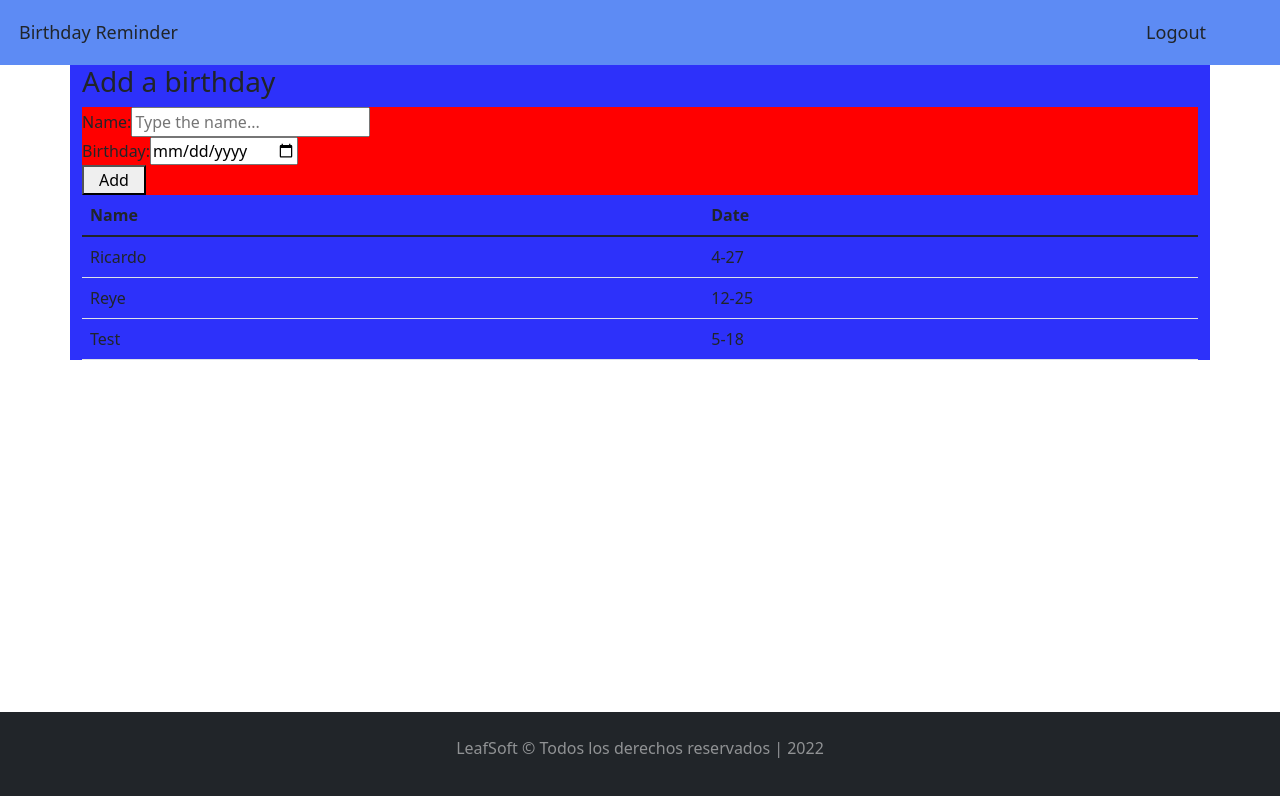
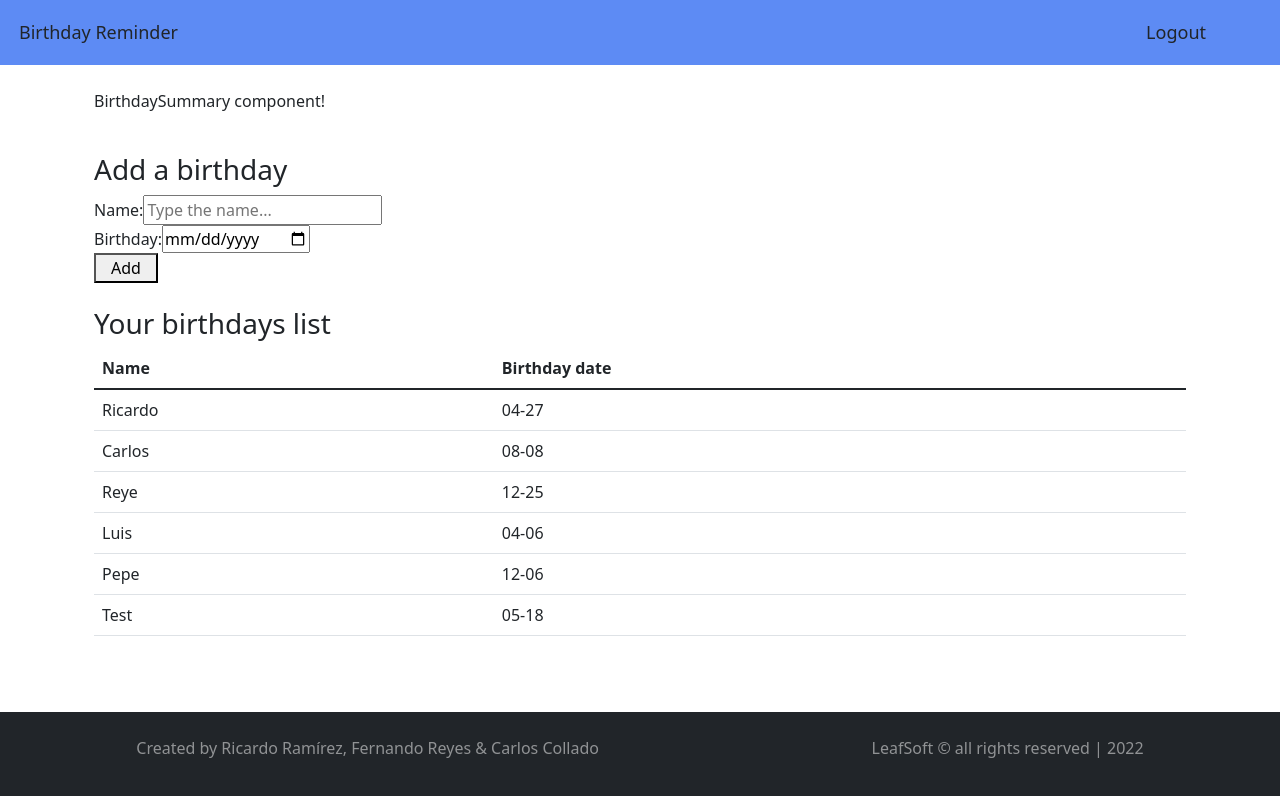
Before and after one commit to Ricaidito/bday-app, a React (Create React App) app: page / in a window 1280 px wide. Shown: the top 796 px of the page. Built offline with nearby package versions, Linux system fonts and the light colour scheme.

Commit message:
Added new component.

```diff
--- a/src/App.jsx
+++ b/src/App.jsx
@@ -1,5 +1,6 @@
 import AddBirthday from "./components/AddBirthday";
 import BirthdayList from "./components/BirthdayList";
+import BirthdaySummary from "./components/BirthdaySummary";
 import Footer from "./components/Footer";
 import NavBar from "./components/NavBar";
 import "./styles/App.css";
@@ -8,9 +9,16 @@ export default function App() {
   return (
     <div>
       <NavBar />
-      <AddBirthday />
-      <BirthdayList />
-      <Footer/>
+      <div className="container pt-4">
+        <BirthdaySummary />
+      </div>
+      <div className="container pt-4">
+        <AddBirthday />
+      </div>
+      <div className="container pt-4">
+        <BirthdayList />
+      </div>
+      <Footer />
     </div>
   );
 }
--- a/src/Mock/UserBirthdayMock.json
+++ /dev/null
@@ -1,27 +0,0 @@
-[
-  {
-    "UserId": 1,
-    "BirthdayName": "Ricardo",
-    "BirthdayDate": "4-27"
-  },
-  {
-    "UserId": 2,
-    "BirthdayName": "Carlos",
-    "BirthdayDate": "08-08"
-  },
-  {
-    "UserId": 1,
-    "BirthdayName": "Reye",
-    "BirthdayDate": "12-25"
-  },
-  {
-    "UserId": 2,
-    "BirthdayName": "Luis",
-    "BirthdayDate": "4-06"
-  },
-  {
-    "UserId": 1,
-    "BirthdayName": "Test",
-    "BirthdayDate": "5-18"
-  }
-]
--- a/src/components/BirthdayList.jsx
+++ b/src/components/BirthdayList.jsx
@@ -1,28 +1,25 @@
+import BIRTHDAYS from "../mock/mockBirthdays";
 import "../styles/BirthdayList.css";
-import UserBithday from "../Mock/UserBirthdayMock.json";
 
 const BirthdayList = () => {
+  // TODO: Add the edit and delete buttons for each birthday
   return (
     <div className="container">
+      <h3>Your birthdays list</h3>
       <table className="table">
         <thead>
           <tr>
             <th>Name</th>
-            <th>Date</th>
+            <th>Birthday date</th>
           </tr>
         </thead>
         <tbody>
-          {UserBithday.map((value, index) => {
-            if (value.UserId === 1) {
-              return (
-                <tr key={index}>
-                  <td>{value.BirthdayName}</td>
-                  <td>{value.BirthdayDate}</td>
-                </tr>
-              );
-            }
-            return null;
-          })}
+          {BIRTHDAYS.map(b => (
+            <tr key={b.id}>
+              <td>{b.name}</td>
+              <td>{b.date}</td>
+            </tr>
+          ))}
         </tbody>
       </table>
     </div>
--- /dev/null
+++ b/src/components/BirthdaySummary.jsx
@@ -0,0 +1,9 @@
+const BirthdaySummary = () => {
+  return (
+    <div className="container">
+      <p>BirthdaySummary component!</p>
+    </div>
+  );
+};
+
+export default BirthdaySummary;
--- a/src/components/Footer.jsx
+++ b/src/components/Footer.jsx
@@ -5,11 +5,10 @@ const Footer = () => {
   return (
     <footer
       id="sticky-footer"
-      className="flex-shrink-0 py-4 bg-dark text-white-50 fixed-bottom"
+      className="d-flex flex-shrink-0 py-4 bg-dark text-white-50 fixed-bottom justify-content-around"
     >
-      <p className="text-center">
-        LeafSoft © Todos los derechos reservados | 2022
-      </p>
+      <p>Created by Ricardo Ramírez, Fernando Reyes & Carlos Collado</p>
+      <p>LeafSoft © all rights reserved | 2022</p>
     </footer>
   );
 };
--- a/src/index.js
+++ b/src/index.js
@@ -2,7 +2,6 @@ import React from "react";
 import ReactDOM from "react-dom/client";
 import "./styles/index.css";
 import App from "./App";
-import reportWebVitals from "./reportWebVitals";
 
 const root = ReactDOM.createRoot(document.getElementById("root"));
 root.render(
@@ -10,5 +9,3 @@ root.render(
     <App />
   </React.StrictMode>
 );
-
-reportWebVitals();
--- /dev/null
+++ b/src/mock/mockBirthdays.js
@@ -0,0 +1,40 @@
+const BIRTHDAYS = [
+  {
+    id: 1,
+    userId: 1,
+    name: "Ricardo",
+    date: "04-27",
+  },
+  {
+    id: 2,
+    userId: 2,
+    name: "Carlos",
+    date: "08-08",
+  },
+  {
+    id: 3,
+    userId: 1,
+    name: "Reye",
+    date: "12-25",
+  },
+  {
+    id: 4,
+    userId: 2,
+    name: "Luis",
+    date: "04-06",
+  },
+  {
+    id: 5,
+    userId: 2,
+    name: "Pepe",
+    date: "12-06",
+  },
+  {
+    id: 6,
+    userId: 1,
+    name: "Test",
+    date: "05-18",
+  },
+];
+
+export default BIRTHDAYS;
--- a/src/reportWebVitals.js
+++ /dev/null
@@ -1,13 +0,0 @@
-const reportWebVitals = onPerfEntry => {
-  if (onPerfEntry && onPerfEntry instanceof Function) {
-    import('web-vitals').then(({ getCLS, getFID, getFCP, getLCP, getTTFB }) => {
-      getCLS(onPerfEntry);
-      getFID(onPerfEntry);
-      getFCP(onPerfEntry);
-      getLCP(onPerfEntry);
-      getTTFB(onPerfEntry);
-    });
-  }
-};
-
-export default reportWebVitals;
--- a/src/styles/AddBirthday.css
+++ b/src/styles/AddBirthday.css
@@ -1,7 +1,6 @@
 .add-bd-form {
   display: flex;
   flex-direction: column;
-  background-color: red;
 }
 
 .add-bd-form > input {
@@ -11,6 +10,3 @@
 .add-bd-form > button {
   width: 4em;
 }
-.container {
-  background-color: #2d31fa;
-}
```
Also changed, not shown: src/components/NavBar.jsx (+9 -11 lines), src/setupTests.js (deleted, +0 -5 lines), 1 other file (tests, documents, lock files or other folders).
